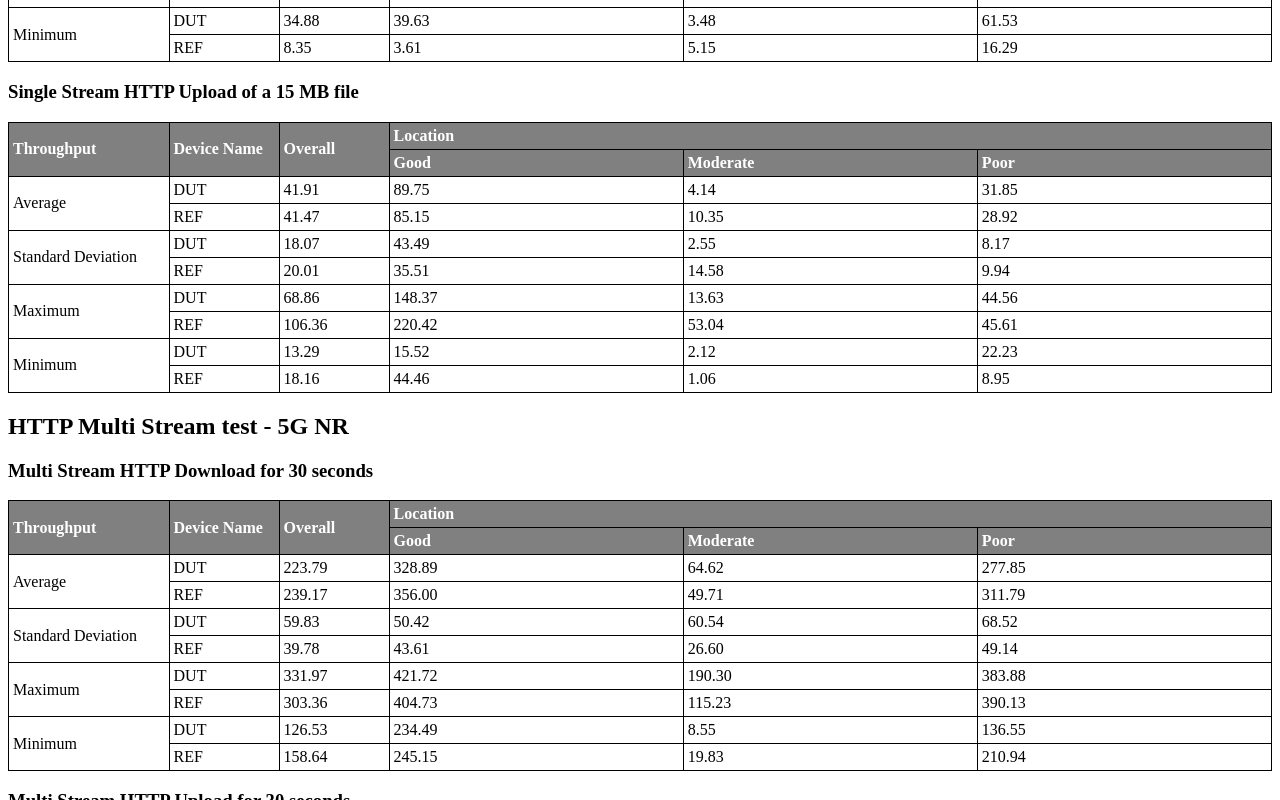
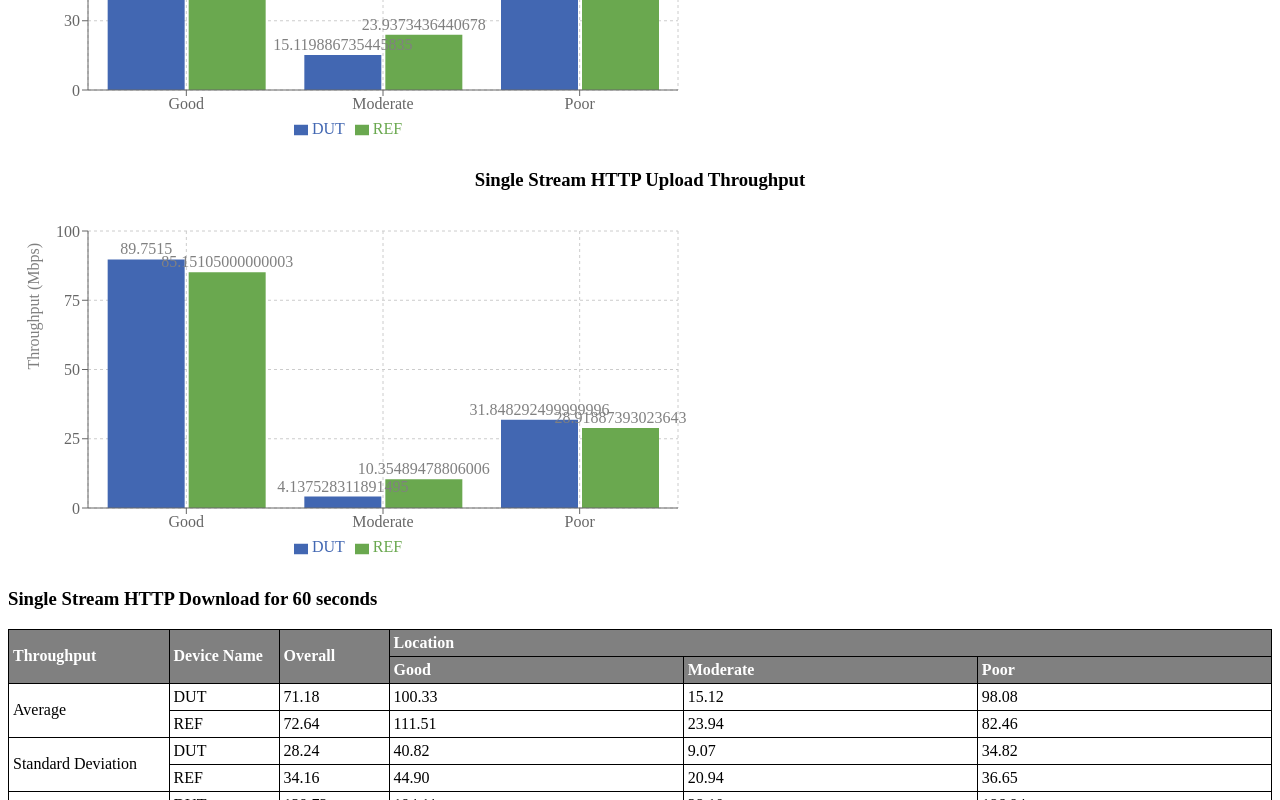
Before and after one commit to LiJieSu0/Fit4Launch_Report, a React (Create React App) app in the folder report-generator-app/: page / in a window 1280 px wide. Shown: the part 1240-2040 px from the top of the page. Built offline with nearby package versions, Linux system fonts and the light colour scheme; what chartjs-plugin-datalabels would draw is missing.

Commit message:
add histogram to http ss

```diff
--- a/report-generator-app/src/ReportDetails/DataPerformance/Statoinary/Dp_httpSS_Component.js
+++ b/report-generator-app/src/ReportDetails/DataPerformance/Statoinary/Dp_httpSS_Component.js
@@ -1,5 +1,6 @@
 import React from 'react';
 import DpDetailsTableLoc3 from './Table/DpDetailsTableLoc3';
+import DpHistogramComponent from '../DpHistogramComponent';
 import httpSS_Stationary_DL_Data from '../../../DataFiles/SA/DpStationaryResults/Single Stream HTTP.json';
 
 function Dp_httpSS_Component() {
@@ -33,12 +34,42 @@ function Dp_httpSS_Component() {
     },
   };
 
+  const dlHistogramData = [
+    { name: 'Good', DUT: httpSS_Stationary_DL.Good.DUT.Mean, REF: httpSS_Stationary_DL.Good.REF.Mean },
+    { name: 'Moderate', DUT: httpSS_Stationary_DL.Moderate.DUT.Mean, REF: httpSS_Stationary_DL.Moderate.REF.Mean },
+    { name: 'Poor', DUT: httpSS_Stationary_DL.Poor.DUT.Mean, REF: httpSS_Stationary_DL.Poor.REF.Mean },
+  ];
+
+  const ulHistogramData = [
+    { name: 'Good', DUT: httpSS_Stationary_UL.Good.DUT.Mean, REF: httpSS_Stationary_UL.Good.REF.Mean },
+    { name: 'Moderate', DUT: httpSS_Stationary_UL.Moderate.DUT.Mean, REF: httpSS_Stationary_UL.Moderate.REF.Mean },
+    { name: 'Poor', DUT: httpSS_Stationary_UL.Poor.DUT.Mean, REF: httpSS_Stationary_UL.Poor.REF.Mean },
+  ];
+
+  const barKeys = [
+    { key: 'DUT', fill: '#4267B2' },
+    { key: 'REF', fill: '#6AA84F' },
+  ];
+  console.log("DUT value"+httpSS_Stationary_DL.Good.DUT);
   return (
     <div className='page-content'>
+
       <h2>HTTP Single Stream test - 5G NR</h2>
+      <DpHistogramComponent
+        data={dlHistogramData}
+        title="Single Stream HTTP Download Throughput"
+        yAxisLabel="Throughput (Mbps)"
+        barKeys={barKeys}
+      />
+      <DpHistogramComponent
+        data={ulHistogramData}
+        title="Single Stream HTTP Upload Throughput"
+        yAxisLabel="Throughput (Mbps)"
+        barKeys={barKeys}
+      />
       {/* single stream dl overall table */}
       {/* single stream ul overall table */}
-      {/* single stream dl details table */}
+
       <DpDetailsTableLoc3 data={httpSS_Stationary_DL} tableName="Single Stream HTTP Download for 60 seconds" />
       <DpDetailsTableLoc3 data={httpSS_Stationary_UL} tableName="Single Stream HTTP Upload of a 15 MB file"  />
     </div>
```
